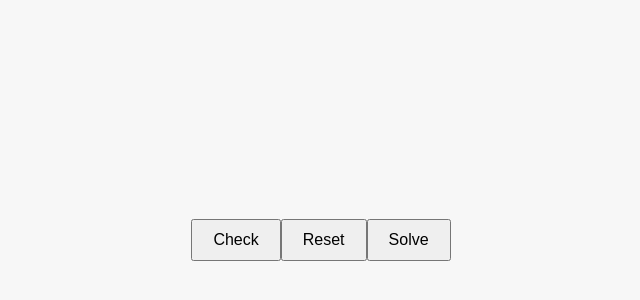
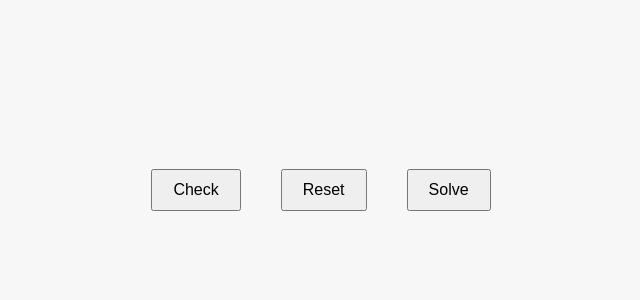
Before and after one commit to WhereIsMyToast/SudokuApp, a React (Vite) app: page / in a window 1280 px wide. Shown: the part 198-498 px from the top of the page, without its empty margins (319-959 px from the left). Built offline with nearby package versions, Linux system fonts and the light colour scheme.

Commit message:
Fixed the UI

```diff
--- a/src/Components/SudokuGrid.tsx
+++ b/src/Components/SudokuGrid.tsx
@@ -159,6 +159,7 @@ const SudokuGrid = () => {
       <table id="sudoku-grid">
         <tbody>{getGridElements(grid)}</tbody>
       </table>
+      <div id="button-container">
         <button id="check-button" onClick={handleCheckClick}>
           Check
         </button>
@@ -169,6 +170,7 @@ const SudokuGrid = () => {
           Solve
         </button>
       </div>
+    </div>
   );
 };
 
--- a/src/Styles/index.css
+++ b/src/Styles/index.css
@@ -4,7 +4,7 @@ body {
   flex-direction: column; /* Arrange items vertically */
   justify-content: center; /* Center items vertically */
   align-items: center; /* Center items horizontally */
-  height: 100vh; /* Full viewport height */
+  height: 90vh; /* Full viewport height */
   background-color: #f7f7f7; /* Light gray background */
   font-family: Arial, sans-serif; /* Use Arial or sans-serif font */
 }
@@ -52,4 +52,13 @@ button {
   padding: 10px 20px; /* Padding inside buttons */
   font-size: 16px; /* Font size of button text */
   cursor: pointer; /* Cursor style on hover */
+  margin: auto;
 }
+
+#button-container{
+  text-align: center;
+}
+
+#button-container button {
+  margin: 20px;
+}
```
Also changed, not shown: 1 other file (tests, documents, lock files or other folders). Lines whose indentation alone changed are shown as unchanged.
